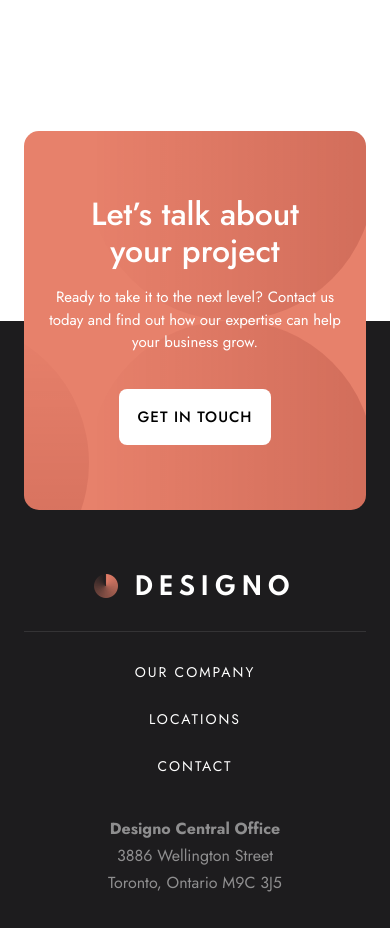
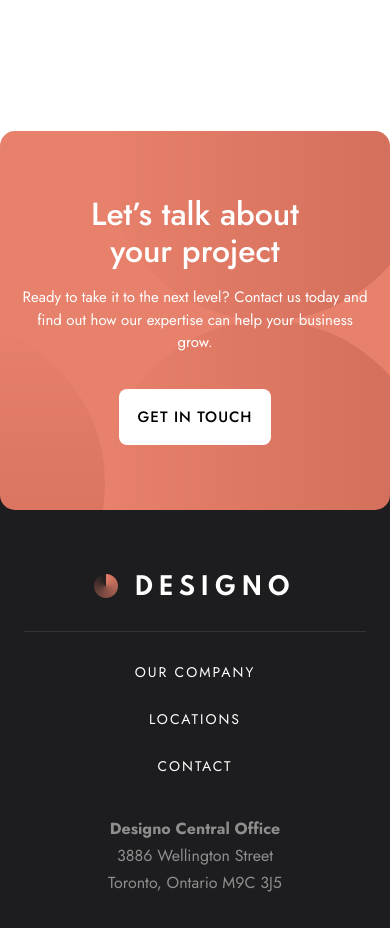
Before and after one commit to jownsu/designo-multi-page, a Next.js app: page / in a window 390 px wide. Shown: the part 3620-4548 px from the top of the page. Built offline with nearby package versions, Linux system fonts and the light colour scheme.

Commit message:
Added animations on project cards and get in touch component

```diff
--- a/app/_components/Footer.tsx
+++ b/app/_components/Footer.tsx
@@ -1,10 +1,10 @@
+import FacebookIcon from "@/public/images/shared/desktop/icon-facebook.svg";
+import InstagramIcon from "@/public/images/shared/desktop/icon-instagram.svg";
+import PinterestIcon from "@/public/images/shared/desktop/icon-pinterest.svg";
+import TwitterIcon from "@/public/images/shared/desktop/icon-twitter.svg";
+import YoutubeIcon from "@/public/images/shared/desktop/icon-youtube.svg";
 import Link from "next/link";
-import FacebookIcon from "@/public/images/shared/desktop/icon-facebook.svg";
-import YoutubeIcon from "@/public/images/shared/desktop/icon-youtube.svg";
-import TwitterIcon from "@/public/images/shared/desktop/icon-twitter.svg";
-import PinterestIcon from "@/public/images/shared/desktop/icon-pinterest.svg";
-import InstagramIcon from "@/public/images/shared/desktop/icon-instagram.svg";
-import Button from "./Button";
+import GetInTouch from "./GetInTouch";
 
 const LINKS = [
     {
@@ -57,18 +57,7 @@ const SOCIAL_LINKS = [
 const Footer = () => {
     return (
         <footer className="relative flex flex-col items-center bg-black_1 pb-[64px] pt-[253px] md:px-[40px] md:pb-[80px] md:pt-[166px] lg:pb-[72px] lg:pt-[142px]">
-            <div className="absolute top-[-190px] flex h-[379px] w-[calc(100%-48px)] flex-col items-center justify-center rounded-[15px] bg-primary bg-[url('/images/shared/desktop/bg-pattern-call-to-action.svg')] bg-[length:250%] bg-[position:-220px] bg-no-repeat px-[20px] md:top-[-264px] md:h-[350px] md:w-[calc(100%-80px)] md:bg-[length:120%] md:bg-[position:0] lg:top-[-220px] lg:h-[292px] lg:max-w-[1111px] lg:flex-row lg:justify-between lg:bg-[length:80%] lg:bg-right lg:px-[96px]">
-                <div className="text-center text-white lg:text-left">
-                    <p className="mx-auto mb-[16px] w-[250px] text-[32px] font-medium leading-[37px] md:w-[300px] md:text-[40px] lg:mx-0 lg:mb-[20px]">
-                        Let’s talk about your project
-                    </p>
-                    <p className="mb-[35px] text-[15px] md:w-[420px] lg:mb-0">
-                        Ready to take it to the next level? Contact us today and
-                        find out how our expertise can help your business grow.
-                    </p>
-                </div>
-                <Button variant="secondary">Get in touch</Button>
-            </div>
+            <GetInTouch />
             <div className="container text-center text-white md:text-start">
                 <div className="mb-[20px] flex flex-col self-stretch px-[24px] md:mb-[35px] md:flex-row md:justify-between md:border-b md:border-white md:border-opacity-10 md:px-0 md:pb-[42px]">
                     <div className="mb-[30px] border-b border-white border-opacity-10 pb-[30px] md:mb-0 md:border-none md:pb-0">
--- /dev/null
+++ b/app/_components/GetInTouch.tsx
@@ -0,0 +1,32 @@
+"use client";
+
+import Button from "./Button";
+import { Slide, AttentionSeeker } from "react-awesome-reveal";
+import { usePathname } from "next/navigation";
+
+const GetInTouch = () => {
+    const pathname = usePathname();
+
+    if (pathname === "/contact") return null;
+
+    return (
+        <Slide className="absolute top-[-190px] mx-auto flex h-[379px] rounded-[15px] bg-primary bg-[url('/images/shared/desktop/bg-pattern-call-to-action.svg')] bg-[length:250%] bg-[position:-220px] bg-no-repeat px-[20px] md:top-[-264px] md:h-[350px] md:w-[calc(100%-80px)] md:bg-[length:120%] md:bg-[position:0] lg:top-[-220px] lg:h-[292px] lg:max-w-[1111px] lg:bg-[length:80%] lg:bg-right lg:px-[96px]" triggerOnce>
+            <div className="flex w-full flex-col items-center justify-center lg:flex-row lg:justify-between">
+                <div className="text-center text-white lg:text-left">
+                    <p className="mx-auto mb-[16px] w-[250px] text-[32px] font-medium leading-[37px] md:w-[300px] md:text-[40px] lg:mx-0 lg:mb-[20px]">
+                        Let’s talk about your project
+                    </p>
+                    <p className="mb-[35px] text-[15px] md:w-[420px] lg:mb-0">
+                        Ready to take it to the next level? Contact us today and
+                        find out how our expertise can help your business grow.
+                    </p>
+                </div>
+                <AttentionSeeker effect="tada" delay={1000}>
+                    <Button variant="secondary">Get in touch</Button>
+                </AttentionSeeker>
+            </div>
+        </Slide>
+    );
+};
+
+export default GetInTouch;
--- a/app/projects/_components/ProjectCard.tsx
+++ b/app/projects/_components/ProjectCard.tsx
@@ -1,8 +1,11 @@
+"use client";
+
 import { Project } from "@/app/entities/Project";
-import React from "react";
+import { Fade } from "react-awesome-reveal";
 
 const ProjectCard = ({ project }: { project: Project }) => {
     return (
+        <Fade direction="up" duration={500} triggerOnce>
             <div className="group flex h-[478px] flex-col overflow-hidden rounded-[15px] md:h-[310px] md:flex-row lg:h-[478px] lg:flex-col">
                 <img
                     src={project.image}
@@ -18,6 +21,7 @@ const ProjectCard = ({ project }: { project: Project }) => {
                     </p>
                 </div>
             </div>
+        </Fade>
     );
 };
 
--- a/package.json
+++ b/package.json
@@ -9,10 +9,12 @@
     "lint": "next lint"
   },
   "dependencies": {
+    "@emotion/react": "^11.11.4",
     "@svgr/webpack": "^8.1.0",
     "next": "14.1.3",
     "prettier-plugin-tailwindcss": "^0.5.12",
     "react": "^18",
+    "react-awesome-reveal": "^4.2.8",
     "react-dom": "^18"
   },
   "devDependencies": {
```
Also changed, not shown: 1 other file (tests, documents, lock files or other folders). Lines whose indentation alone changed are shown as unchanged.
